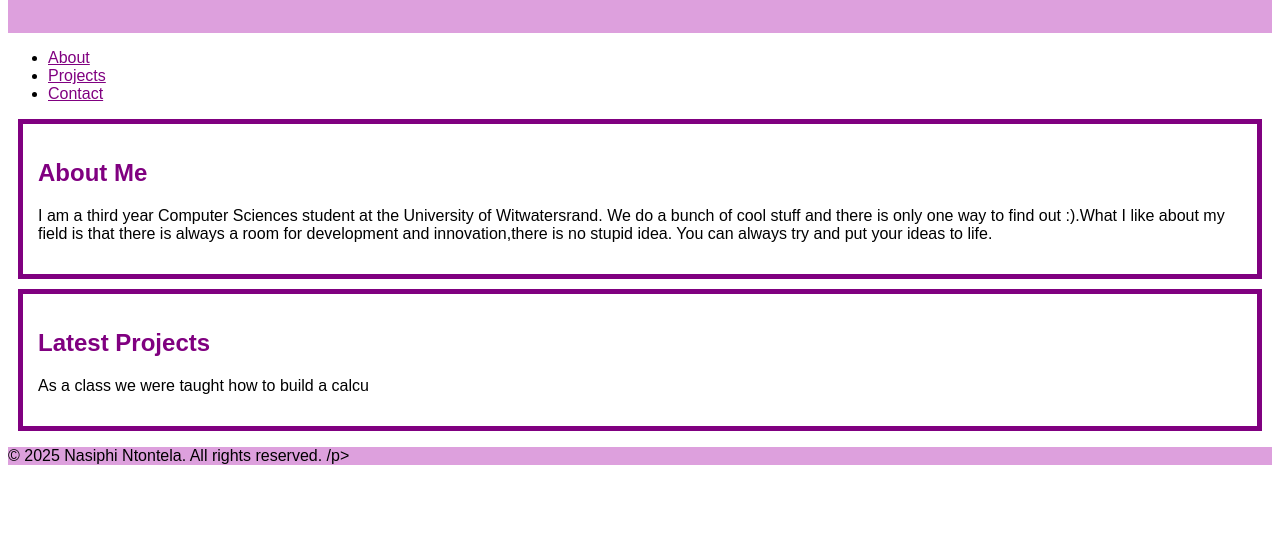
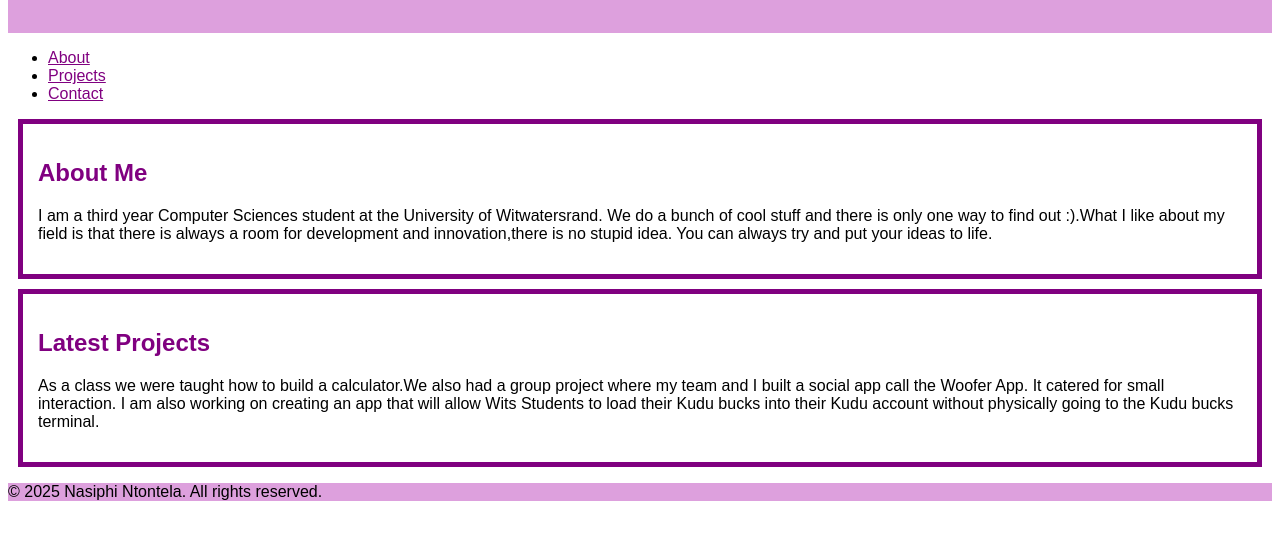
Before and after one commit to Missy-Ntontela/Portfolio.2.0, a plain HTML site: page 2673619-lab2.html in a window 1280 px wide. Shown: the part 109-648 px from the top of the page. Drawn offline with Linux system fonts and the light colour scheme.

Commit message:
Update 2673619-lab2.html

```diff
--- a/2673619-lab2.html
+++ b/2673619-lab2.html
@@ -52,11 +52,11 @@
     </section>
     <article class="card" id="projects">
       <h2>Latest Projects</h2>
-      <p>As a class we were taught how to build a calcu
+      <p>As a class we were taught how to build a calculator.We also had a group project where my team and I built a social app call the Woofer App. It catered for small interaction. I am also working on creating an app that will allow Wits Students to load their Kudu bucks into their Kudu account without physically going to the Kudu bucks terminal.</p>
+    </article>
   </main>
   <footer>
-    <p>&copy; 2025 Nasiphi Ntontela. All rights reserved.<lator.We also had a group project where my team and I built a social app call the Woofer App. It catered for small interaction. I am also working on creating an app that will allow Wits Students to load their Kudu bucks into their Kudu account without physically going to the Kudu bucks terminal.</p>
-    </article>/p>
+    <p>&copy; 2025 Nasiphi Ntontela. All rights reserved.</p>
   </footer>
 </body>
 </html>
```
